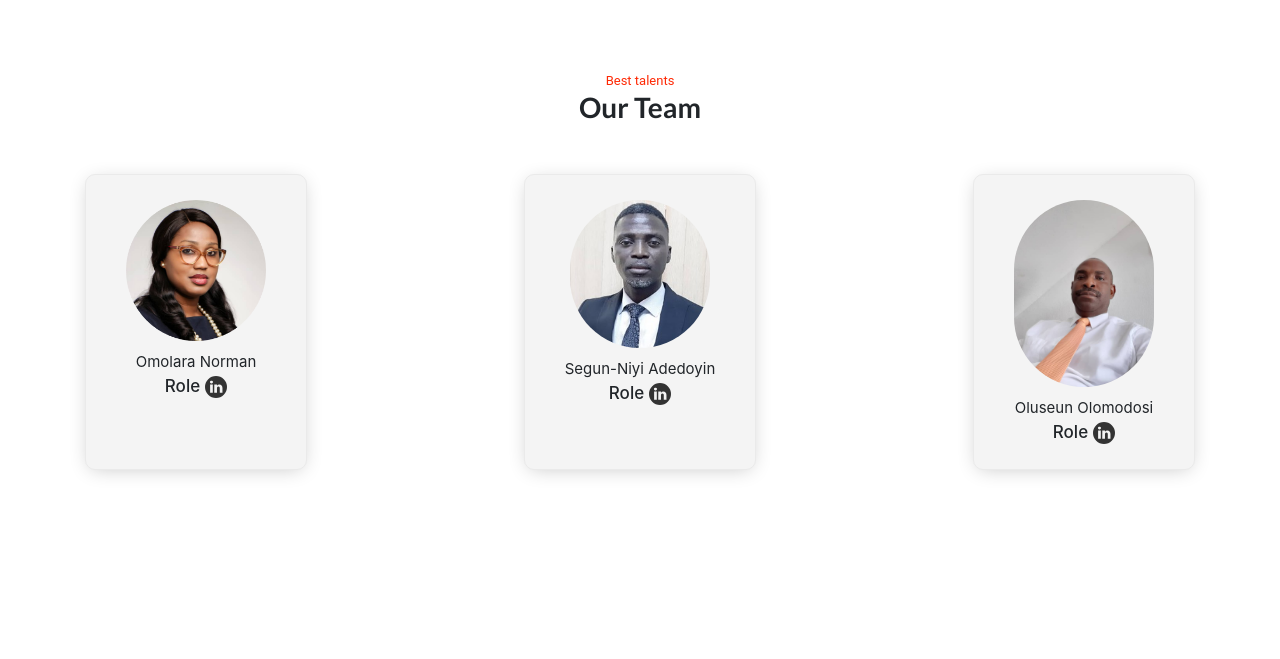
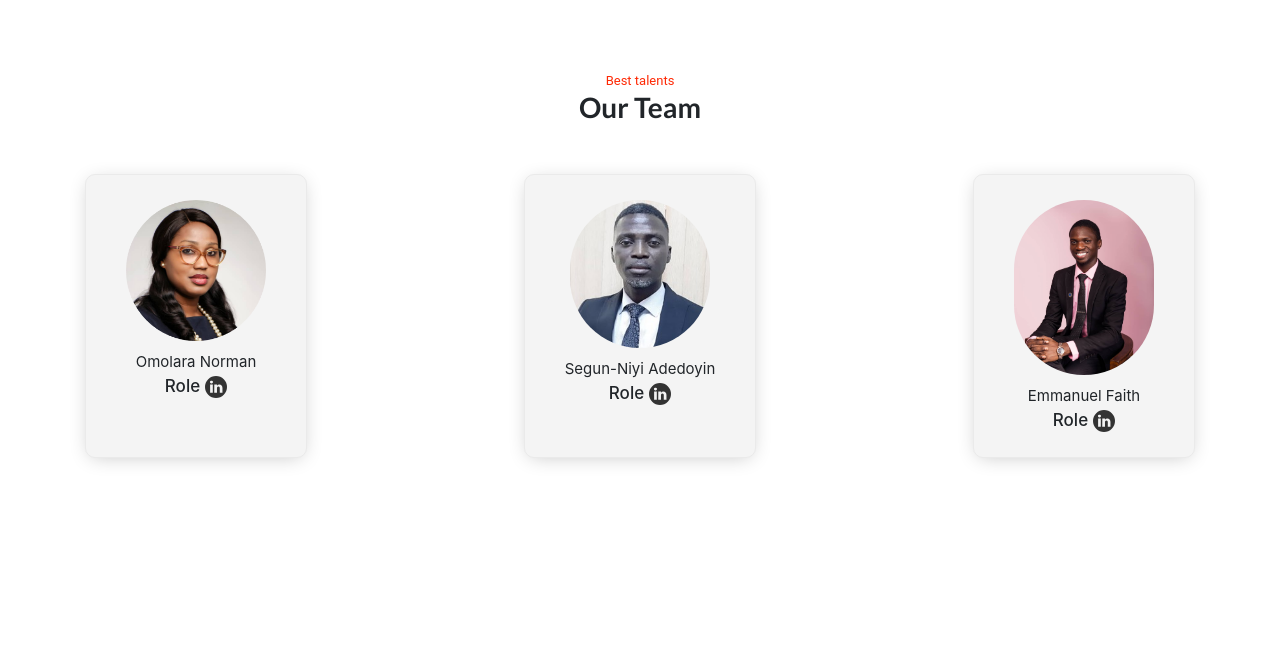
Before and after one commit to onyeka-honey/Rogue, a Django app: page / in a window 1280 px wide. Shown: the part 3298-3957 px from the top of the page. Run offline with Django 3.2, Linux system fonts and the light colour scheme; some libraries are stand-ins or nearby versions; some web fonts are replaced.

Commit message:
update pic

```diff
--- a/templates/home/index.html
+++ b/templates/home/index.html
@@ -287,8 +287,8 @@
         </div>
 
         <div class="team-main-holder" id="team-3">
-          <img src="{% static 'image/manu.jpeg' %}" alt="" class="team-img circular-image">
-          <p class="team-name">Oluseun Olomodosi</p>
+          <img src="{% static 'image/manu-replace.jpeg' %}" alt="" class="team-img circular-image">
+          <p class="team-name">Emmanuel Faith</p>
           <div class="team-role-img">
             <h2 class="team-role">Role</h2>
             <a href="#" class="team-social-link">
```
Also changed, not shown: static/image/manu-replace.jpeg (added), 3 other files.
